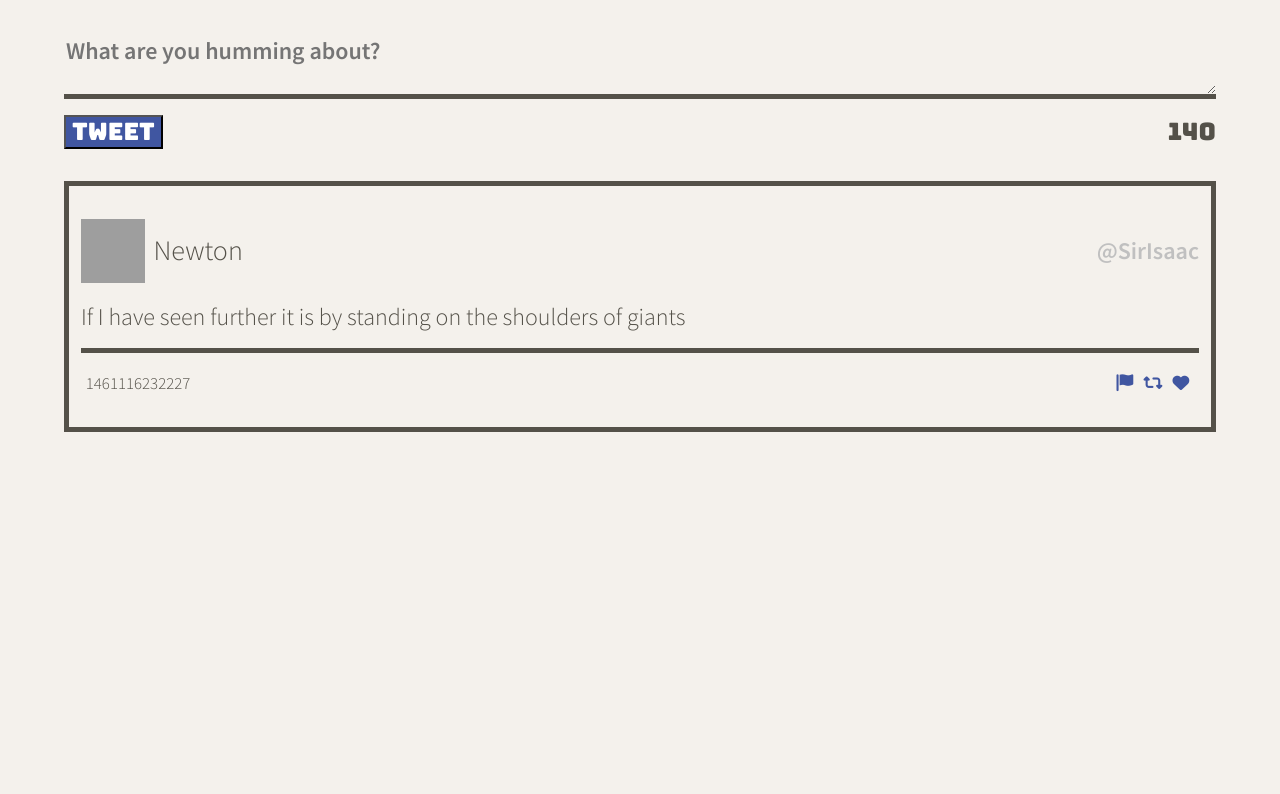
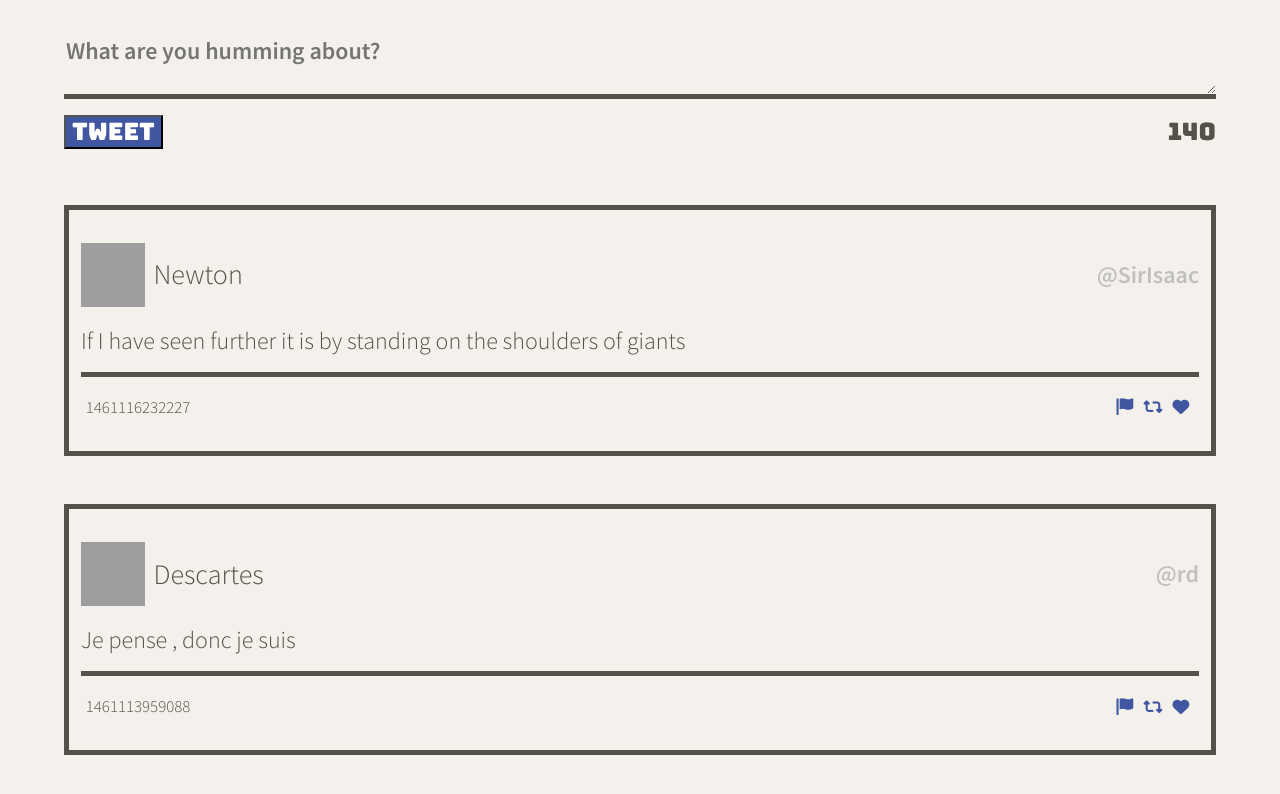
Before and after one commit to solidquartz/tweeter, a website: page public/index.html in a window 1280 px wide. Shown: the part 594-1388 px from the top of the page. Before the commit the page ends 1050 px from the top, so only its background shows below. Drawn offline with nearby package versions, Linux system fonts and the light colour scheme; grey boxes are pictures that could not be loaded.

Commit message:
Working renderTweets function, more CSS edits on tweet containers

```diff
--- a/public/scripts/client.js
+++ b/public/scripts/client.js
@@ -1,11 +1,9 @@
 $(document).ready(function() {
-  console.log("Hi!");
 
   //takes a tweet object and returns a tweet <article> element containing the entire html structure of the tweet
-  const createTweetElement = function() {
+  const createTweetElement = function(tweetData) {
 
-    //creates a hardcoded tweet
-    const $tweet = $(`<article class="tweet-section">
+    let $tweet = $(`<article class="tweet-section">
         <header class="tweet-header">
           <div class="user-info">
             <img src="${tweetData.user.avatars}" width="64px" height="64px" class="profile-pic">
@@ -38,39 +36,43 @@ $(document).ready(function() {
   };
 
 
-  // //takes in an array of objects and appends each one to the #tweets-container.
-  // const renderTweets = function() {
-  //leverages the createTweetElement functions by passing the object to it, then using the returned jQuery object by appending it to the #tweets-container section
+  //takes in an array of objects and appends each one to the #tweets-container.
+  const renderTweets = function(data) {
 
-  //loops through tweets
-  //calls createTweetElement for each tweet
-  //takes return value and appends it to the tweet container
-  // };
+    for (const tweetData of data) {
+      const $tweet = $(createTweetElement(tweetData));
+      $('#tweets-container').append($tweet);
+    }
+  };
 
 
-
-
-
-
-  // Test / driver code (temporary). Eventually will get this from the server.
-  const tweetData = {
+  //driver code
+  const data = [
+    {
       "user": {
         "name": "Newton",
-      "avatars": "https://i.imgur.com/73hZDYK.png",
+        "avatars": "https://i.imgur.com/73hZDYK.png"
+        ,
         "handle": "@SirIsaac"
       },
       "content": {
         "text": "If I have seen further it is by standing on the shoulders of giants"
       },
       "created_at": 1461116232227
-  };
+    },
+    {
+      "user": {
+        "name": "Descartes",
+        "avatars": "https://i.imgur.com/nlhLi3I.png",
+        "handle": "@rd"
+      },
+      "content": {
+        "text": "Je pense , donc je suis"
+      },
+      "created_at": 1461113959088
+    }
+  ];
 
-  const $tweet = createTweetElement(tweetData);
-
-  // Test / driver code (temporary)
-  console.log("$tweet is: ", $tweet); // to see what it looks like
-  $('#tweets-container').append($tweet); // to add it to the page so we can make sure it's got all the right elements, classes, etc.
-
-
+  renderTweets(data);
 
 });
--- a/public/styles/layout.css
+++ b/public/styles/layout.css
@@ -31,18 +31,28 @@ body {
  */
 #tweets-container {
   display: flex;
-  width: 90%;
   align-content: center;
   justify-content: baseline;
   flex-direction: column;
   margin: auto;
-  border: #545149 solid 5px;
-  padding: .5em;
   margin-bottom: 1em;
   margin-top: 1em;
 }
 
-.tweet:hover {
+.tweet-section {
+    display: flex;
+      width: 90%;
+      align-content: center;
+      justify-content: baseline;
+      flex-direction: column;
+      margin: auto;
+      border: #545149 solid 5px;
+      padding: .5em;
+      margin-bottom: 1em;
+      margin-top: 1em;
+    }
+
+.tweet-section:hover {
   box-shadow: 5px 5px skyblue;
 }
 
```
Lines whose indentation alone changed are shown as unchanged.
